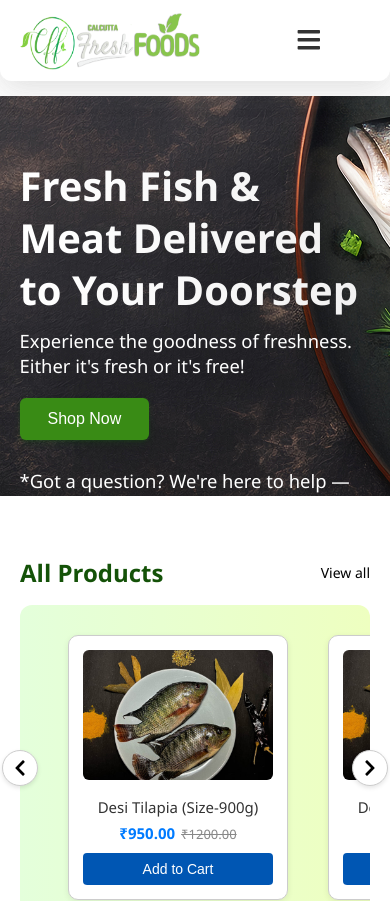
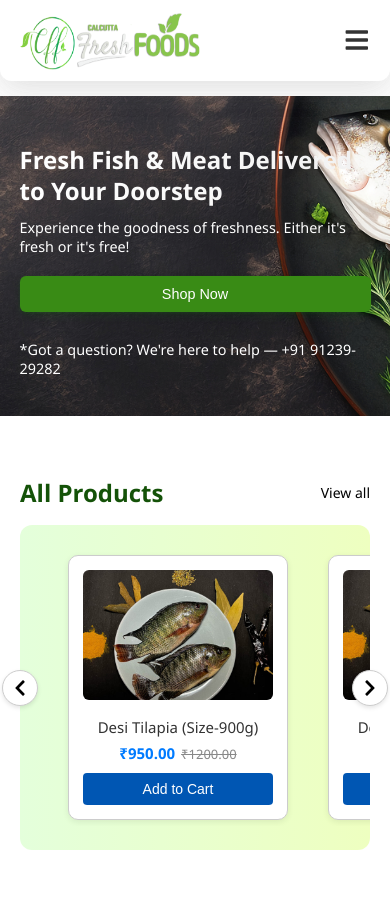
Before and after one commit to Srotoswini/cff-git, a Next.js app: page / in a window 390 px wide. Shown: the top 901 px of the page. Built offline with nearby package versions, Linux system fonts and the light colour scheme.

Commit message:
category resp

```diff
--- a/src/components/HeroSection.module.css
+++ b/src/components/HeroSection.module.css
@@ -6,16 +6,22 @@
   height: 400px;
   display: flex;
   align-items: flex-start;
-
   justify-content: start;
   padding: 0 5%;
   color: #ffffff;
   position: relative;
   overflow: hidden;
   transition: background-image 0.6s ease-in-out;
+  flex-direction: column;
+  text-align: left;
 }
 
-/* Arrows (hidden until hover) */
+@media (min-width: 769px) and (max-width: 1064px) {
+  .hero {
+    margin-top: 8rem !important;
+  }
+}
+
 .arrowLeft,
 .arrowRight {
   position: absolute;
@@ -45,7 +51,6 @@
   opacity: 1;
 }
 
-/* Text styles remain the same */
 .hero h1 {
   font-size: 2.5rem;
   line-height: 1.3;
@@ -89,3 +94,88 @@
   color: rgba(255, 255, 255, 0.8);
   font-weight: 300;
 }
+
+@media (max-width: 1024px) {
+  .hero {
+    height: 380px;
+    padding: 0 4%;
+  }
+
+  .hero h1 {
+    font-size: 2rem;
+  }
+
+  .hero p {
+    font-size: 1rem;
+    max-width: 100%;
+  }
+
+  .ctaButton {
+    font-size: 0.95rem;
+    padding: 10px 24px;
+  }
+}
+
+@media (max-width: 768px) {
+  .hero {
+    height: 360px;
+    padding: 0 3%;
+    align-items: flex-start;
+  }
+
+  .arrowLeft,
+  .arrowRight {
+    font-size: 20px;
+    padding: 6px;
+  }
+
+  .hero h1 {
+    font-size: 1.7rem;
+    margin-top: 3rem !important;
+  }
+
+  .hero p {
+    font-size: 0.95rem;
+  }
+
+  .ctaButton {
+    padding: 10px 20px;
+    font-size: 0.9rem;
+  }
+
+  .supportLine {
+    font-size: 11px;
+  }
+}
+
+@media (max-width: 480px) {
+  .hero {
+    height: 320px;
+    padding: 0 5%;
+    text-align: left;
+  }
+
+  .arrowLeft,
+  .arrowRight {
+    font-size: 18px;
+    padding: 5px;
+  }
+
+  .hero h1 {
+    font-size: 1.5rem;
+  }
+
+  .hero p {
+    font-size: 0.9rem;
+  }
+
+  .ctaButton {
+    width: 100%;
+    font-size: 0.9rem;
+    padding: 10px;
+  }
+
+  .supportLine {
+    font-size: 10px;
+  }
+}
--- a/src/components/Navbar.module.css
+++ b/src/components/Navbar.module.css
@@ -210,7 +210,10 @@
 @media (max-width: 768px) {
   .hamburger {
     display: flex;
-    margin-left: 14rem;
+    position: absolute;
+    right: 20px;
+    top: 50%;
+    transform: translateY(-50%);
   }
 
   .desktopMenu {
@@ -271,8 +274,10 @@
 @media (max-width: 480px) {
   .hamburger {
     display: flex;
-    margin-left: 6rem;
+    margin-left: auto;
+    align-self: flex-end;
   }
+
   .searchWrapper {
     max-width: 100%;
   }
```
Also changed, not shown: src/components/Category.module.css (+102 -0 lines).
